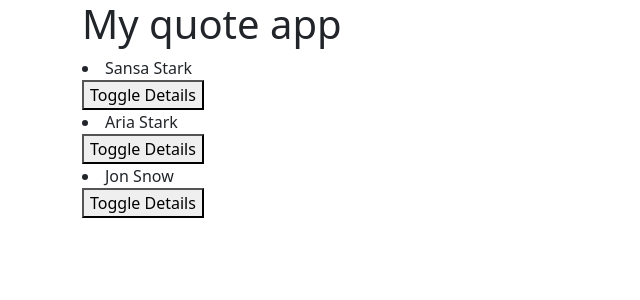
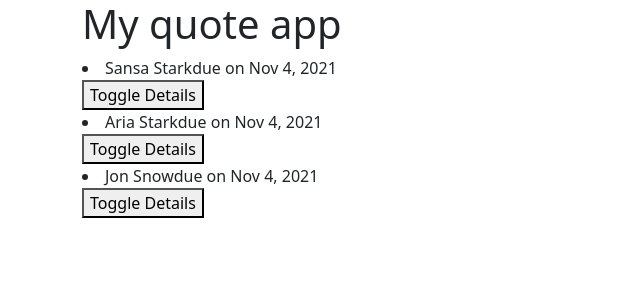
Before and after one commit to RhonaJoyKe/AppQuotes, an Angular app: page / in a window 1280 px wide. Shown: the top 300 px of the page, without its empty margins (0-640 px from the left). Built offline with nearby package versions, Linux system fonts and the light colour scheme.

Commit message:
generates a new pipe

```diff
--- a/src/app/app.module.ts
+++ b/src/app/app.module.ts
@@ -5,12 +5,14 @@ import { AppRoutingModule } from './app-routing.module';
 import { AppComponent } from './app.component';
 import { QuotesComponent } from './quotes/quotes.component';
 import { QuoteDetailComponent } from './quote-detail/quote-detail.component';
+import { DateCountPipe } from './date-count.pipe';
 
 @NgModule({
   declarations: [
     AppComponent,
     QuotesComponent,
-    QuoteDetailComponent
+    QuoteDetailComponent,
+    DateCountPipe
   ],
   imports: [
     BrowserModule,
--- /dev/null
+++ b/src/app/date-count.pipe.ts
@@ -0,0 +1,12 @@
+import { Pipe, PipeTransform } from '@angular/core';
+
+@Pipe({
+  name: 'dateCount'
+})
+export class DateCountPipe implements PipeTransform {
+
+  transform(value: unknown, ...args: unknown[]): unknown {
+    return null;
+  }
+
+}
--- a/src/app/quote-detail/quote-detail.component.html
+++ b/src/app/quote-detail/quote-detail.component.html
@@ -1,3 +1,4 @@
 <p>quote-detail works!</p>
 
 <p>{{quote.createdby}}</p>
+<button (click)= 'quoteComplete(true)'>Delete</button>
--- a/src/app/quote-detail/quote-detail.component.ts
+++ b/src/app/quote-detail/quote-detail.component.ts
@@ -1,4 +1,4 @@
-import { Component, OnInit,Input } from '@angular/core';
+import { Component, OnInit,Input,Output, EventEmitter} from '@angular/core';
 import { Quotes } from '../quotes'
 
 @Component({
@@ -7,7 +7,11 @@ import { Quotes } from '../quotes'
   styleUrls: ['./quote-detail.component.css']
 })
 export class QuoteDetailComponent implements OnInit {
+  @Output() isComplete = new EventEmitter<boolean>();
 
+  quoteComplete(complete:boolean){
+    this.isComplete.emit(complete);
+  }
 
   @Input()
   quote!: Quotes;
--- a/src/app/quotes.ts
+++ b/src/app/quotes.ts
@@ -2,7 +2,7 @@ export class Quotes {
 
 
   showauthor: boolean;
-  constructor(public id: number,public author: string,public createdby: string, public message:string){
+  constructor(public id: number,public author: string,public createdby: string, public message:string,public createdDate: Date){
     this.showauthor=false;
 
 }
--- a/src/app/quotes/quotes.component.html
+++ b/src/app/quotes/quotes.component.html
@@ -1,8 +1,8 @@
 <div class="container">
     <h1>My quote app</h1>
     <li *ngFor='let quote of quote; let i = index'>
-        {{quote.author}}<br>
+        {{quote.author}}due on {{quote.createdDate|date}}<br>
        <button (click)='toggleDetails(i)'>Toggle Details</button>
-        <app-quote-detail *ngIf='quote.showauthor'[quote]='quote'></app-quote-detail>
+        <app-quote-detail *ngIf='quote.showauthor'(isComplete) = 'completeQuote($event,i)'[quote]='quote'></app-quote-detail>
       </li>
 </div>
--- a/src/app/quotes/quotes.component.ts
+++ b/src/app/quotes/quotes.component.ts
@@ -9,12 +9,17 @@ import { Quotes} from '../quotes';
 })
 export class QuotesComponent implements OnInit {
   quote:Quotes[] = [
-    new Quotes(1, 'Sansa Stark', 'The lone wolf dies but the pack survives','Rhonajoy'),
-    new Quotes(2,'Aria Stark','The lone wolf dies but the pack survives ','Rhonajoy'),
-    new Quotes(3,'Jon Snow','The lone wolf dies but the pack survives','Rhonajoy'),
+    new Quotes(1, 'Sansa Stark', 'The lone wolf dies but the pack survives','Rhonajoy',new Date(2021,10,4)),
+    new Quotes(2,'Aria Stark','The lone wolf dies but the pack survives ','Rhonajoy',new Date(2021,10,4)),
+    new Quotes(3,'Jon Snow','The lone wolf dies but the pack survives','Rhonajoy',new Date(2021,10,4)),
   ];
   toggleDetails(index: number){
     this.quote[index].showauthor = !this.quote[index].showauthor;
+  }
+  completeQuote(isComplete: any, index: number){
+    if (isComplete) {
+      this.quote.splice(index,1);
+    }
   }
 
   constructor() { }
```
Also changed, not shown: 1 other file (tests, documents, lock files or other folders).
